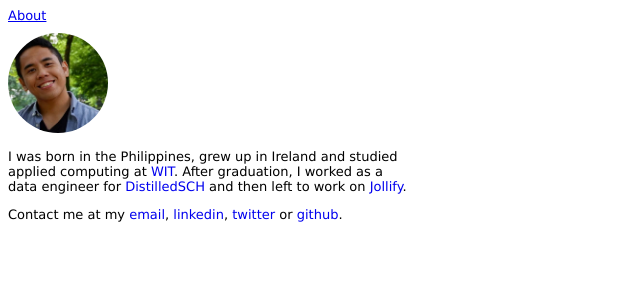
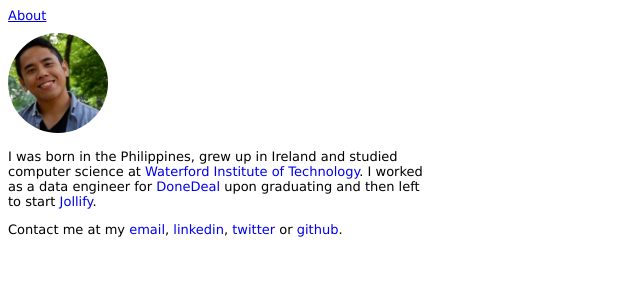
Before and after one commit to jkrclaro/jkrclaro.github.io, a React (Create React App) app: page / in a window 1280 px wide. Shown: the top 300 px of the page, without its empty margins (0-640 px from the left). Built offline with nearby package versions, Linux system fonts and the light colour scheme.

Commit message:
Update About

```diff
--- a/src/components/About.jsx
+++ b/src/components/About.jsx
@@ -14,11 +14,12 @@ class About extends React.Component {
     render() {
         // const { latest } = this.state;
         return (
-            <div style={{maxWidth: 400}}>
+            <div style={{maxWidth: 425}}>
                 <img alt='me.png' src='/me.png' height='100' width='100' style={{borderRadius: 50}}></img>
                 <p>
-                    I was born in the Philippines, grew up in Ireland and studied applied computing at <a href='https://www.wit.ie' target='_blank' rel='noopener noreferrer'>WIT</a>.
-                    After graduation, I worked as a data engineer for <a href='https://www.distilledsch.ie' target='_blank' rel='noopener noreferrer'>DistilledSCH</a> and then left to work on <a href='https://www.jollify.io' target='_blank' rel='noopener noreferrer'>Jollify</a>.
+                    I was born in the Philippines, grew up in Ireland and studied computer science at <a href='https://www.wit.ie' target='_blank' rel='noopener noreferrer'>Waterford Institute of Technology</a>.
+                    I worked as a data engineer for <a href='https://www.donedeal.ie' target='_blank' rel='noopener noreferrer'>DoneDeal</a> upon graduating and
+                    then left to start <a href='https://www.jollify.io' target='_blank' rel='noopener noreferrer'>Jollify</a>.
                 </p>
                 <p>
                     Contact me at my <a href='mailto:jkrclaro@gmail.com'>email</a>, <a href='https://www.linkedin.com/in/johnclaro' target='_blank' rel='noopener noreferrer'>linkedin</a>, <a href='https://www.twitter.com/johnclaro_' target='_blank' rel='noopener noreferrer'>twitter</a> or <a href='https://github.com/johnclaro' target='_blank' rel='noopener noreferrer'>github</a>.
```
